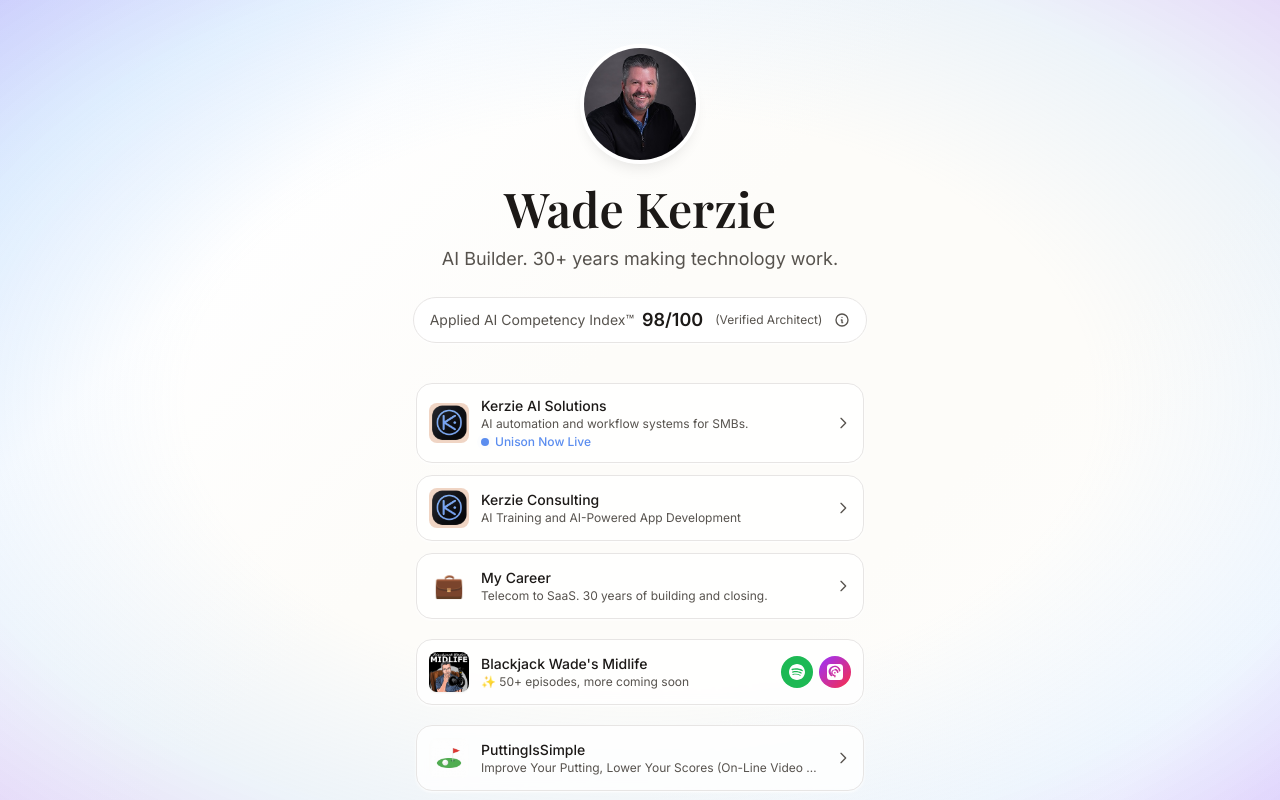
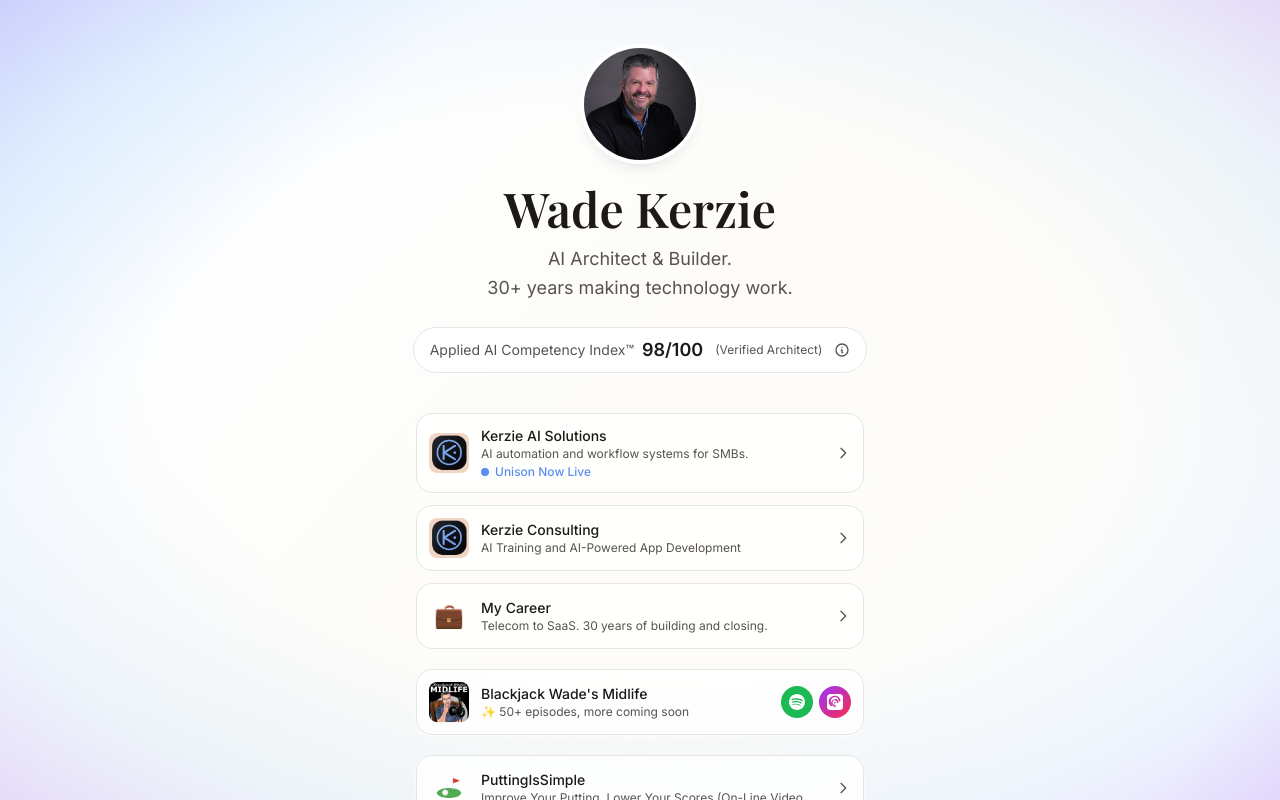
Before and after one commit to wadekerzie/wadekerzie-website, a React (Vite) app: page / in a window 1280 px wide. Shown: the top 800 px of the page. Built offline with nearby package versions, Linux system fonts and the light colour scheme.

Commit message:
Update bio: AI Architect & Builder on two lines

```diff
--- a/src/components/ProfileHeader.jsx
+++ b/src/components/ProfileHeader.jsx
@@ -17,7 +17,7 @@ export default function ProfileHeader() {
 
             {/* Bio */}
             <p className="text-secondary text-lg leading-relaxed mb-6 max-w-md mx-auto">
-                AI Builder. 30+ years making technology work.
+                AI Architect & Builder.<br />30+ years making technology work.
             </p>
 
             {/* Competency Badge */}
```
